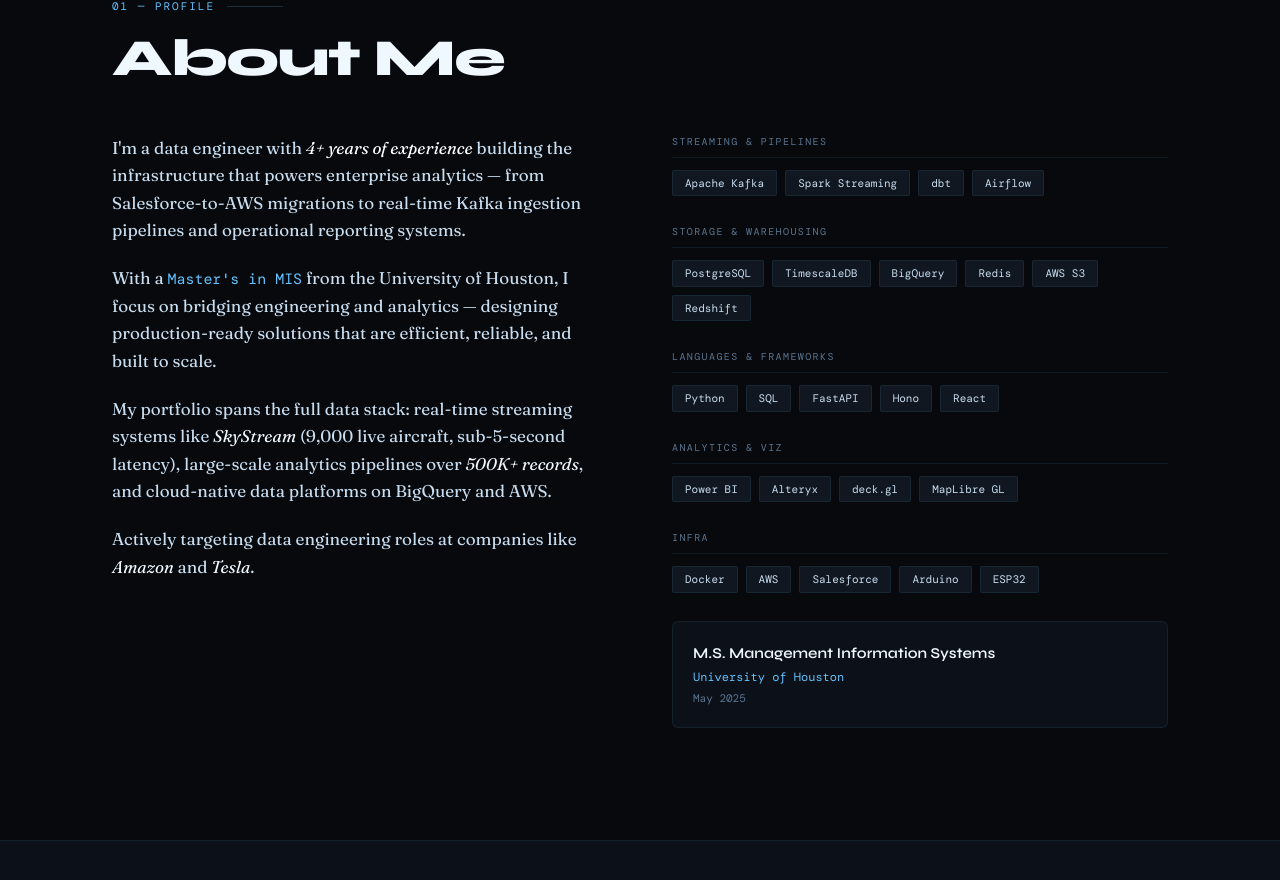
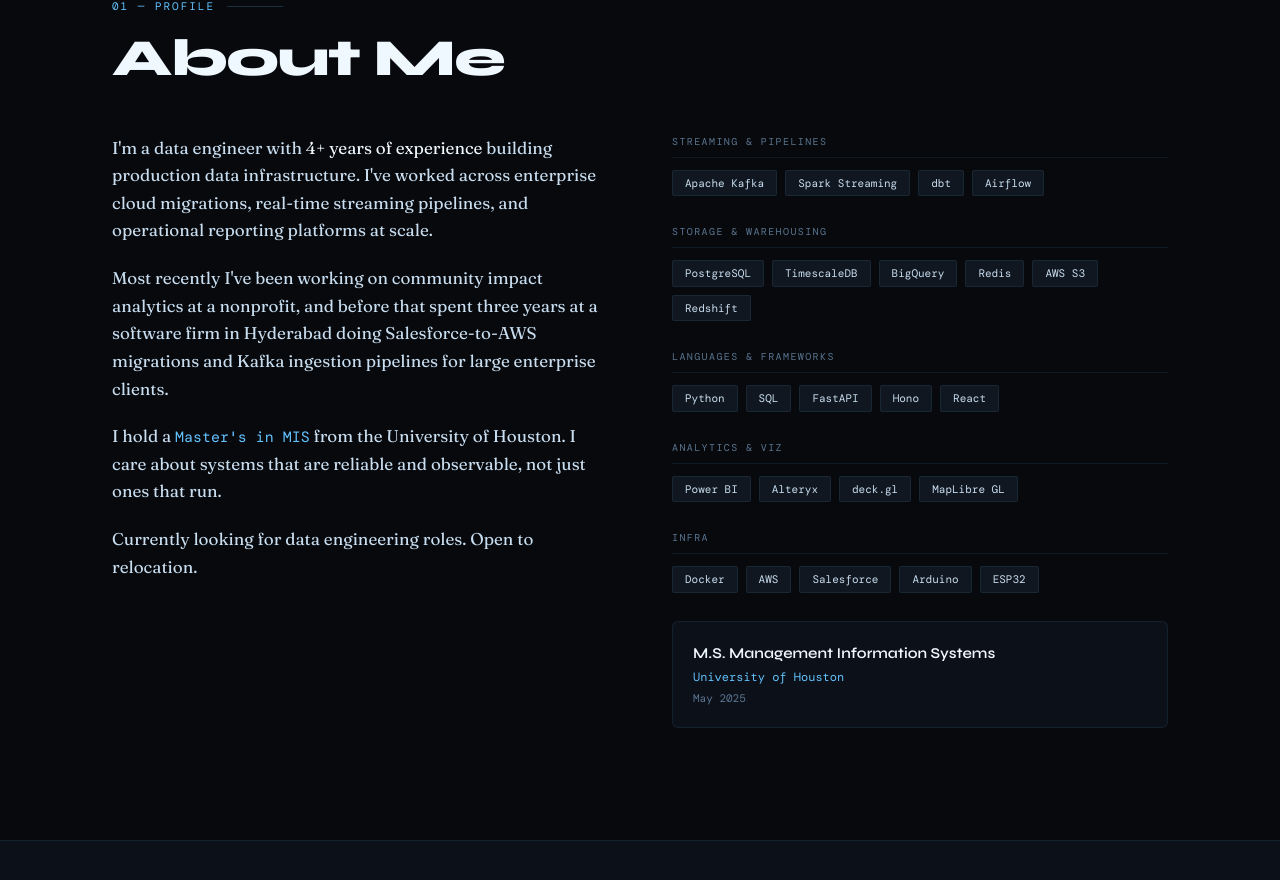
Before and after one commit to stanik0n/nextjs-portfolio, a Next.js app: page / in a window 1280 px wide. Shown: the part 914-1794 px from the top of the page. Built offline with nearby package versions, Linux system fonts and the light colour scheme; a web font is replaced by a local one.

Commit message:
Polish About Me section — more human, no em dashes, no project refs

```diff
--- a/components/Sections.tsx
+++ b/components/Sections.tsx
@@ -11,16 +11,16 @@
         <div className="grid grid-cols-1 md:grid-cols-2 gap-16 mt-12">
           <div className="space-y-5 text-[17px] leading-relaxed" style={{ color: "var(--text)" }}>
             <p>
-              I&apos;m a data engineer with <em className="text-white not-italic" style={{ fontStyle: "italic" }}>4+ years of experience</em> building the infrastructure that powers enterprise analytics — from Salesforce-to-AWS migrations to real-time Kafka ingestion pipelines and operational reporting systems.
+              I&apos;m a data engineer with <span style={{ color: "var(--white)" }}>4+ years of experience</span> building production data infrastructure. I&apos;ve worked across enterprise cloud migrations, real-time streaming pipelines, and operational reporting platforms at scale.
             </p>
             <p>
-              With a <span className="font-mono text-[0.88em]" style={{ color: "var(--accent)" }}>Master&apos;s in MIS</span> from the University of Houston, I focus on bridging engineering and analytics — designing production-ready solutions that are efficient, reliable, and built to scale.
+              Most recently I&apos;ve been working on community impact analytics at a nonprofit, and before that spent three years at a software firm in Hyderabad doing Salesforce-to-AWS migrations and Kafka ingestion pipelines for large enterprise clients.
             </p>
             <p>
-              My portfolio spans the full data stack: real-time streaming systems like <em style={{ color: "var(--white)" }}>SkyStream</em> (9,000 live aircraft, sub-5-second latency), large-scale analytics pipelines over <em style={{ color: "var(--white)" }}>500K+ records</em>, and cloud-native data platforms on BigQuery and AWS.
+              I hold a <span className="font-mono text-[0.88em]" style={{ color: "var(--accent)" }}>Master&apos;s in MIS</span> from the University of Houston. I care about systems that are reliable and observable, not just ones that run.
             </p>
             <p>
-              Actively targeting data engineering roles at companies like <em style={{ color: "var(--white)" }}>Amazon</em> and <em style={{ color: "var(--white)" }}>Tesla</em>.
+              Currently looking for data engineering roles. Open to relocation.
             </p>
           </div>
 
```
